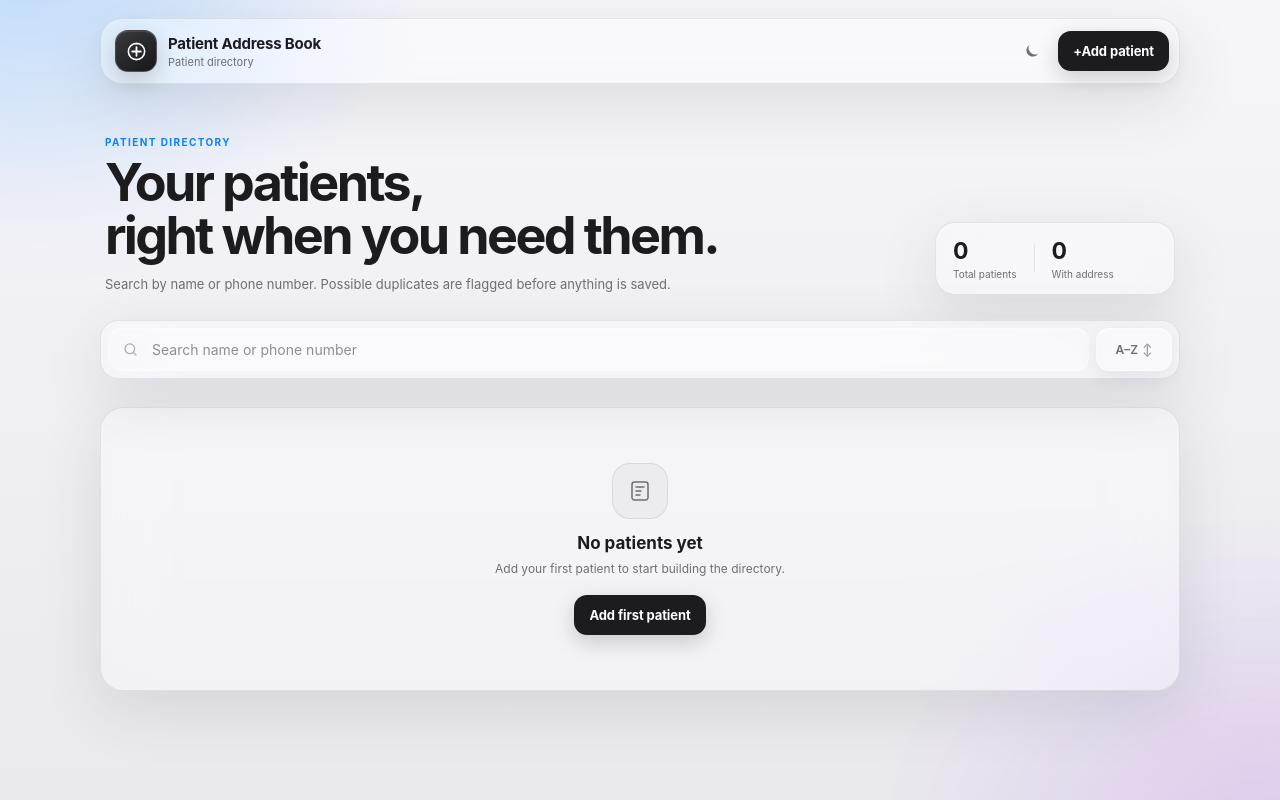
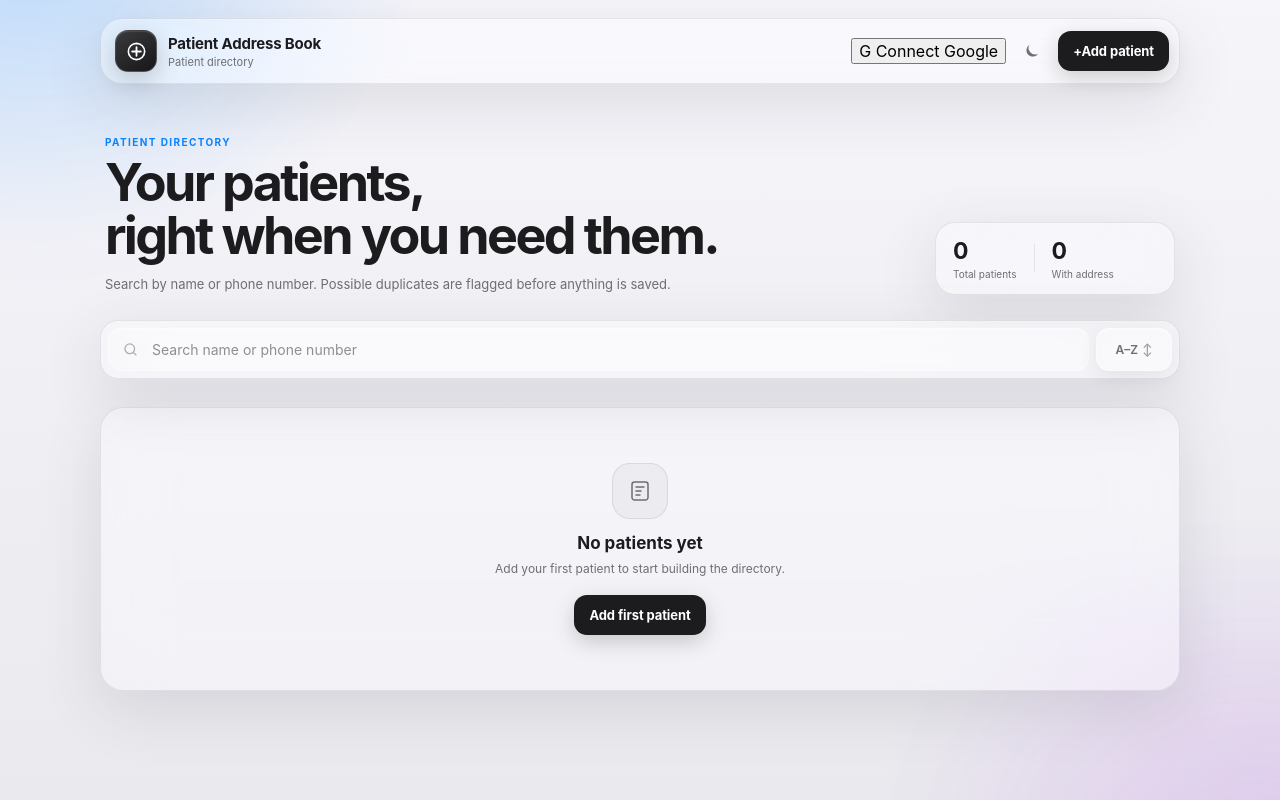
Before and after one commit to lazydaoist14/patient-address-book, a plain HTML site: page index.html in a window 1280 px wide. Drawn offline with Linux system fonts and the light colour scheme.

Commit message:
Add Google connection control

```diff
--- a/index.html
+++ b/index.html
@@ -25,6 +25,10 @@
       </div>
 
       <div class="topbar-actions">
+        <button id="authButton" class="auth-button glass-control" type="button" aria-label="Connect Google" title="Connect Google">
+          <span class="google-glyph" aria-hidden="true">G</span>
+          <span class="auth-label">Connect Google</span>
+        </button>
         <button id="themeToggle" class="icon-button theme-toggle" type="button" aria-label="Switch theme" title="Switch theme">
           <svg class="sun-icon" viewBox="0 0 24 24" aria-hidden="true"><circle cx="12" cy="12" r="3.6"/><path d="M12 2v2M12 20v2M4.93 4.93l1.42 1.42M17.65 17.65l1.42 1.42M2 12h2M20 12h2M4.93 19.07l1.42-1.42M17.65 6.35l1.42-1.42"/></svg>
           <svg class="moon-icon" viewBox="0 0 24 24" aria-hidden="true"><path d="M20.4 15.2A8.4 8.4 0 0 1 8.8 3.6 8.5 8.5 0 1 0 20.4 15.2Z"/></svg>
```
